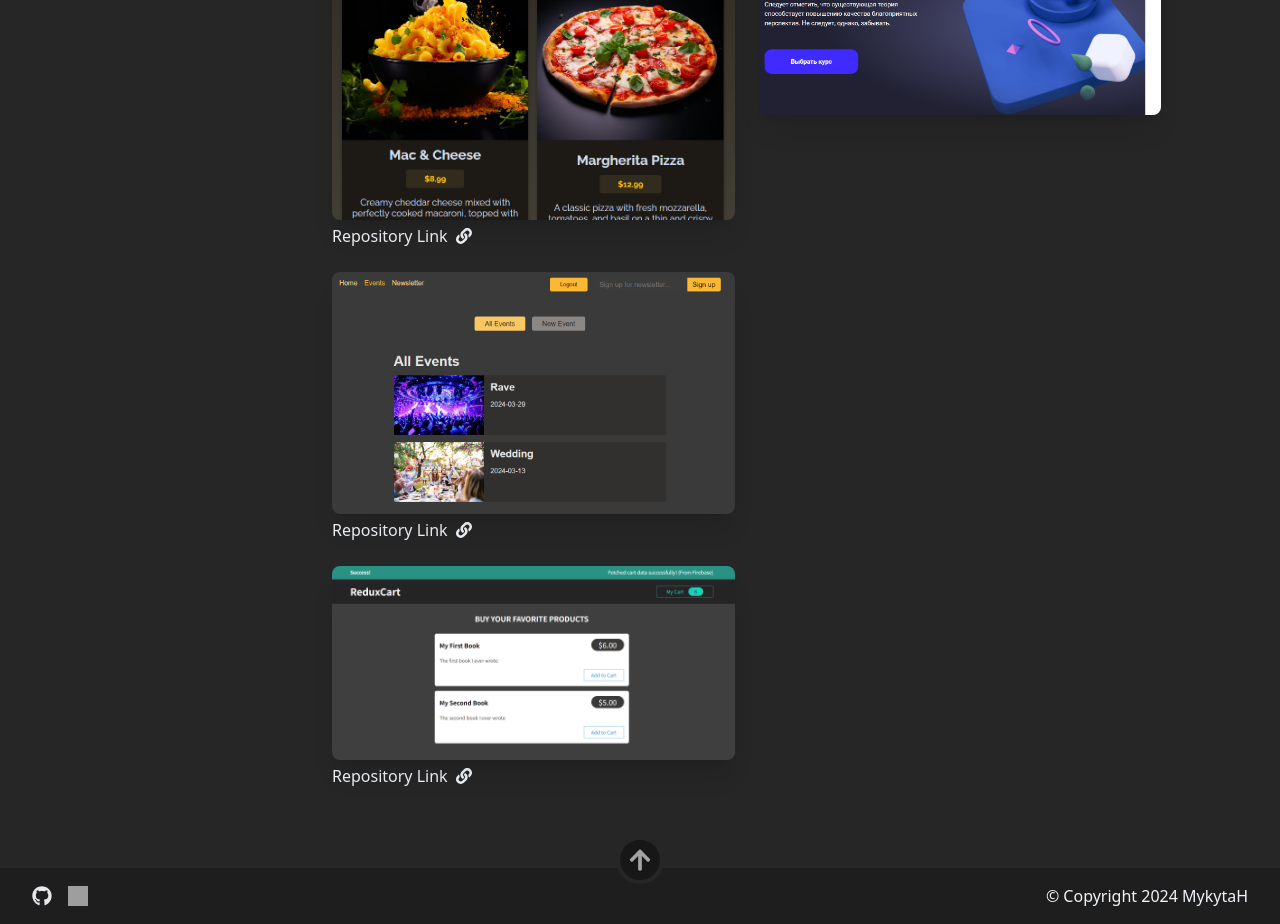
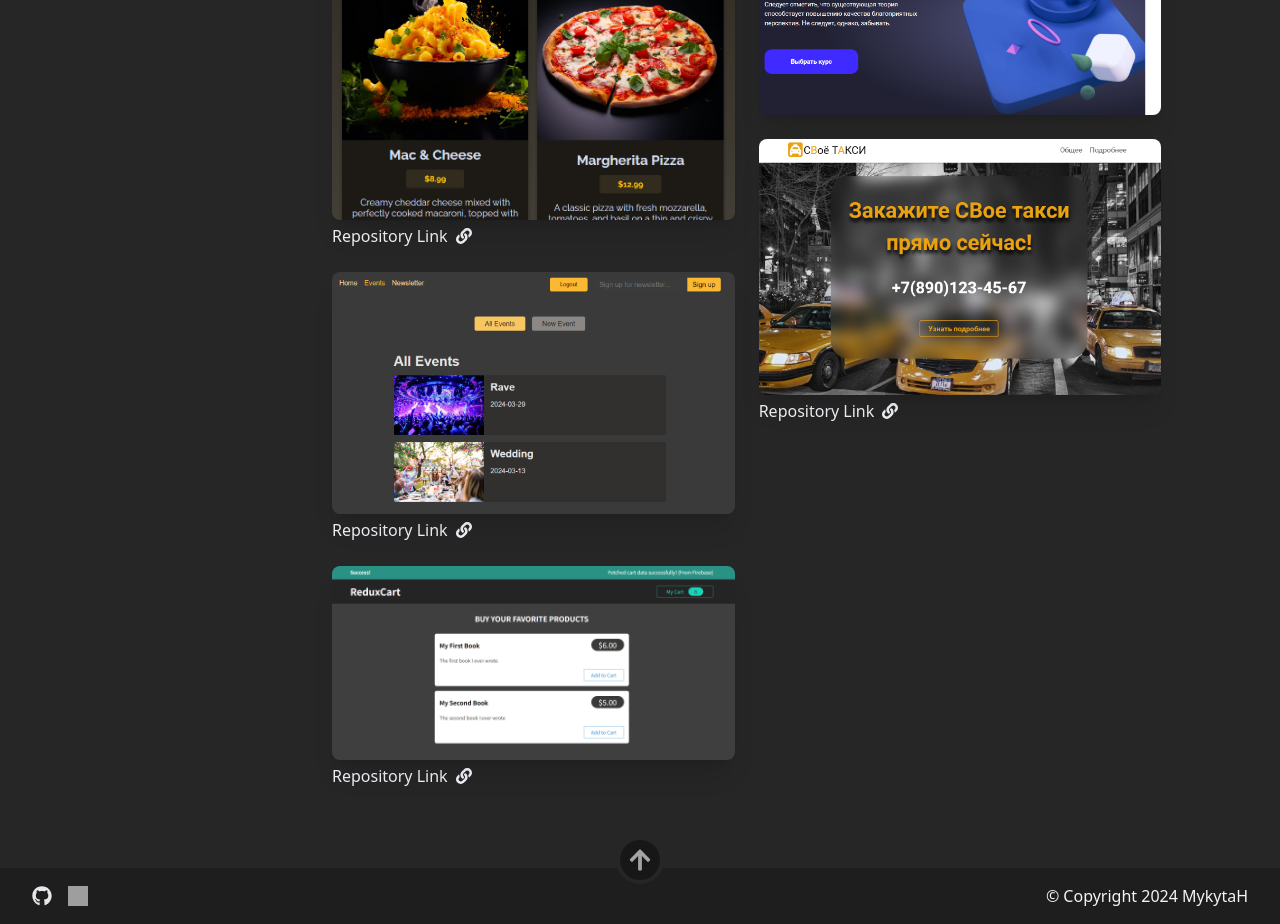
Before and after one commit to MykytaH/react-portfolio, a React (Vite) app: page / in a window 1280 px wide. Shown: the part 2680-3604 px from the top of the page. Built offline with nearby package versions, Linux system fonts and the light colour scheme; grey boxes are pictures that could not be loaded.

Commit message:
new project+

```diff
--- a/package.json
+++ b/package.json
@@ -12,6 +12,7 @@
   },
   "dependencies": {
     "gh-pages": "^6.1.1",
+    "normalize.css": "^8.0.1",
     "react": "^18.2.0",
     "react-dom": "^18.2.0",
     "react-icons": "^5.0.1",
--- a/src/components/Summary.jsx
+++ b/src/components/Summary.jsx
@@ -40,6 +40,7 @@ export default function Summary() {
               className="px-6 py-2 border-2 rounded-full border-orange-500 flex items-center gap-2 hover:bg-neutral-600/50 duration-300"
               href={resume}
               type="button"
+              target="_blank"
             >
               <p>Резюме</p>
               <FaRegEye className="mt-px" />
--- a/src/data/data.js
+++ b/src/data/data.js
@@ -2,6 +2,7 @@ import hotelsImg from "../assets/hotels.png";
 import ecvlidImg from "../assets/evclid.png";
 import gridImg from "../assets/grid.png";
 import radioImg from "../assets/radio.png";
+import taxiImg from "../assets/taxi.png";
 import foodImg from "../assets/food.png";
 import nextMealsImg from "../assets/nextMeals.png";
 import reduxImg from "../assets/redux.png";
@@ -150,6 +151,14 @@ export const PROJECTS = [
         imgLink: gridImg,
         link: "https://mykytah.github.io/examples/grid_c/",
       },
+      {
+        title: "Taxi Buisness card",
+        description:
+          "Small taxi business card project for a 'СВоё Такси' company",
+        imgLink: taxiImg,
+        link: "https://mykytah.github.io/taxi/",
+        ghLink: "https://github.com/MykytaH/taxi",
+      },
     ],
   },
 ];
```
Also changed, not shown: src/assets/taxi.png (added), 1 other file (tests, documents, lock files or other folders).
